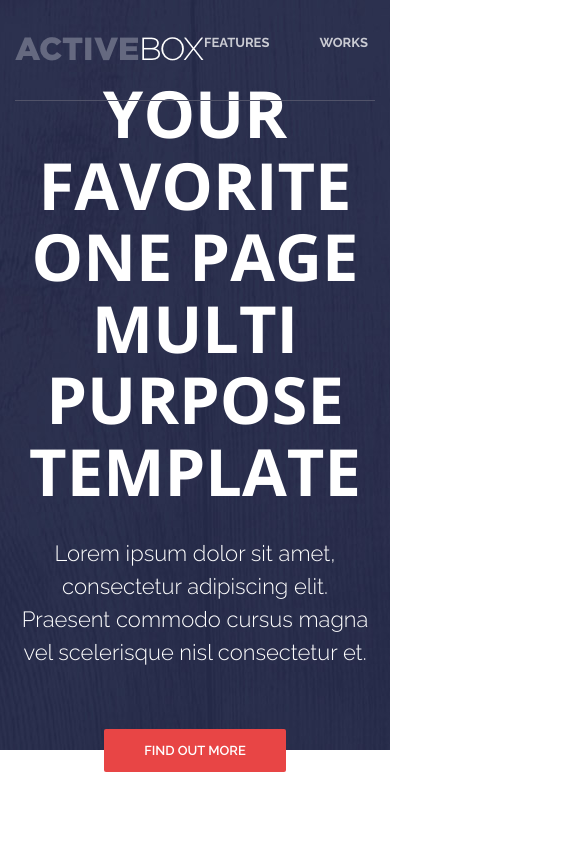
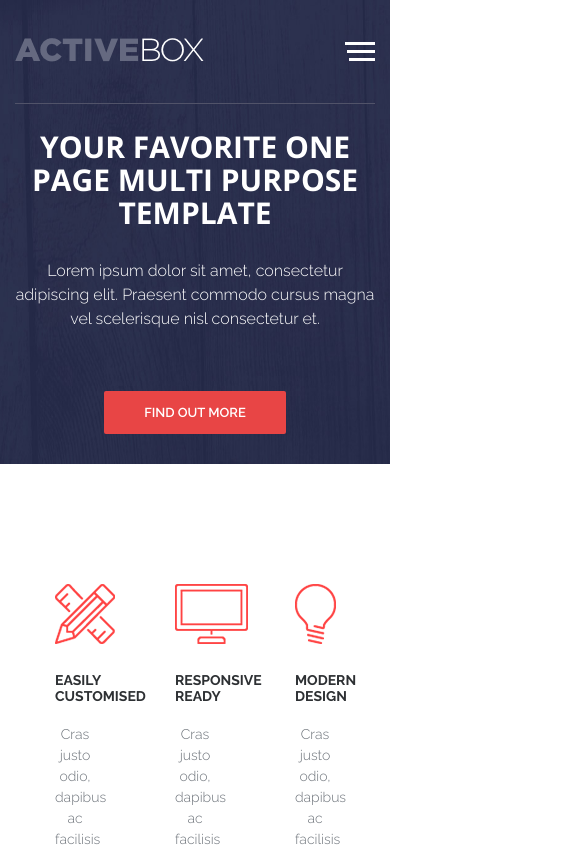
Before and after one commit to Asan229/Active-Box, a plain HTML site: page index.html in a window 390 px wide. Shown: the top 847 px of the page, 585 px wide, since content can reach past the window. Drawn offline with nearby package versions, Linux system fonts and the light colour scheme.

Commit message:
Добавлено медиа Intro

```diff
--- a/index.html
+++ b/index.html
@@ -11,6 +11,7 @@
     <meta http-equiv="X-UA-Compatible" content="IE=edge" />
     <meta name="viewport" content="width=device-width, initial-scale=1.0" />
     <link rel="stylesheet" href="style.css" />
+    <meta name="viewport" content="width=device-width" , initial-scale="1" />
     <title>Active Box</title>
   </head>
   <body>
@@ -28,6 +29,9 @@
             <a href="" class="nav__link">Testimonials</a>
             <a href="" class="nav__link">Dounload</a>
           </nav>
+          <button class="burger" type="button">
+            <span class="burger__item">menu</span>
+          </button>
         </div>
       </div>
     </header>
--- a/style.css
+++ b/style.css
@@ -393,3 +393,71 @@ _________________________________________________*/
 .copyright__text span {
   color: #fff;
 }
+/*Burger
+_________________________________________________*/
+.burger {
+  display: none;
+  background: none;
+  padding: 15px 0;
+  border: 0;
+  cursor: pointer;
+}
+.burger__item {
+  display: block;
+  width: 28px;
+  height: 3px;
+  background-color: #fff;
+  font-size: 0;
+  color: transparent;
+  position: relative;
+  cursor: pointer;
+}
+.burger__item:before,
+.burger__item:after {
+  content: "";
+  height: 100%;
+  background-color: #fff;
+  position: absolute;
+  right: 0;
+  z-index: 1;
+}
+.burger__item::before {
+  width: 30px;
+  top: -8px;
+}
+.burger__item::after {
+  width: 26px;
+  bottom: -8px;
+}
+
+/*Media
+_________________________________________________*/
+
+/* Intro */
+@media (max-width: 767px) {
+  .nav {
+    display: none;
+  }
+  /* Burger */
+
+  .burger {
+    display: block;
+  }
+  /* Intro */
+  .intro__title {
+    font-size: 40px;
+  }
+}
+@media (max-width: 991px) {
+  .intro {
+    height: auto;
+    padding-top: 130px;
+    padding-bottom: 30px;
+  }
+  .intro__title {
+    font-size: 30px;
+  }
+  .intro__suptitle {
+    font-size: 16px;
+  }
+}
```
